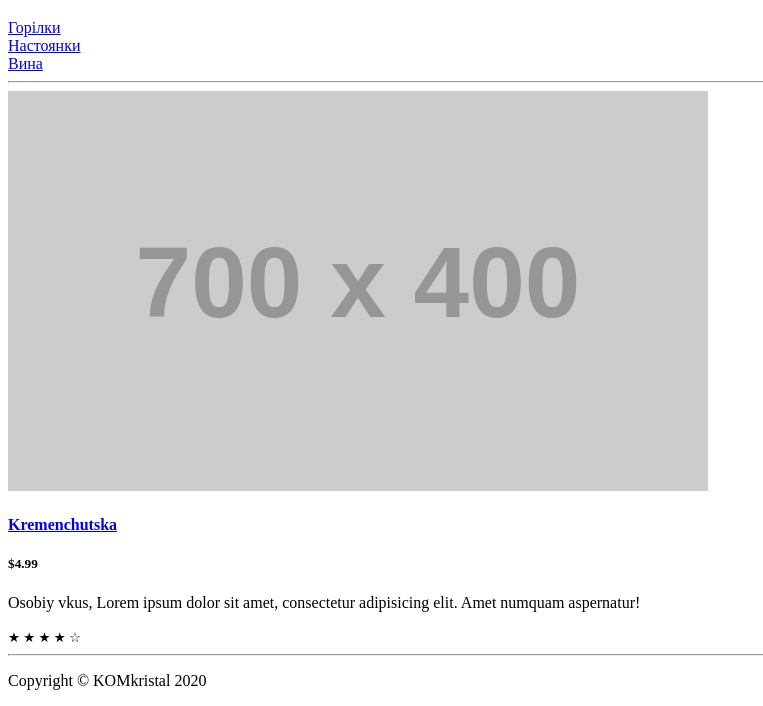
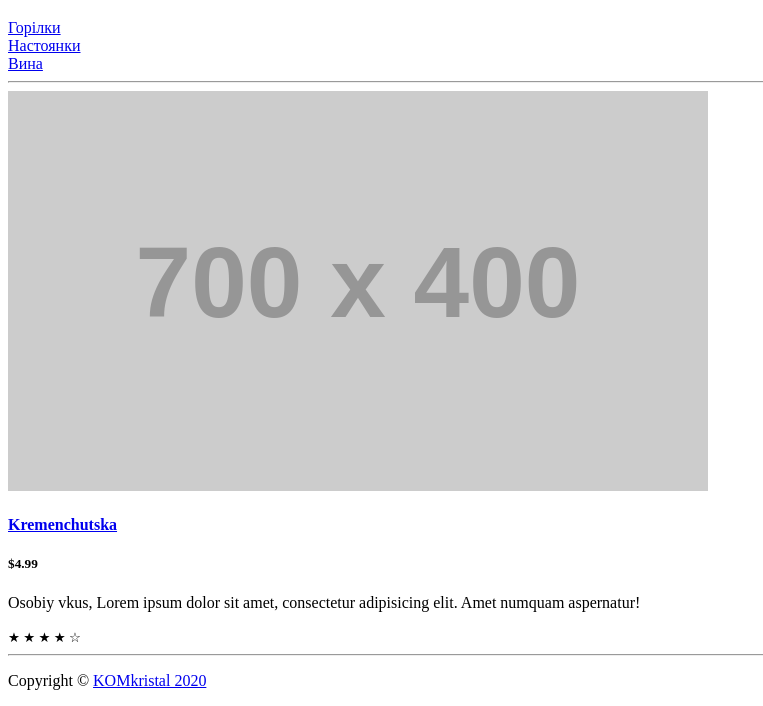
Before and after one commit to KOMkristal/KOMkristal, a plain HTML site: page index 5.html in a window 1280 px wide. Shown: the part 175-881 px from the top of the page, without its empty margins (0-763 px from the left). Drawn offline with Linux system fonts and the light colour scheme; placeholder pictures from the web are drawn by us.

Commit message:
Update index 5.html

```diff
--- a/index 5.html
+++ b/index 5.html
@@ -96,7 +96,9 @@
         <!-- container -->
         <hr>
         <div class="container">
-            <p class="text-center">Copyright &copy; KOMkristal 2020</p>
+            <p class="text-center">Copyright &copy;
+                <a href="https://youcontrol.com.ua/ru/catalog/company_details/42329970/">KOMkristal 2020</a>
+            </p>
         </div>
         <!-- /.container -->
     </footer>
```
